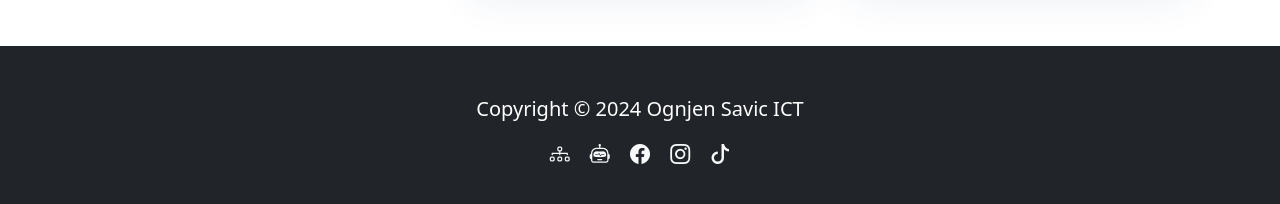
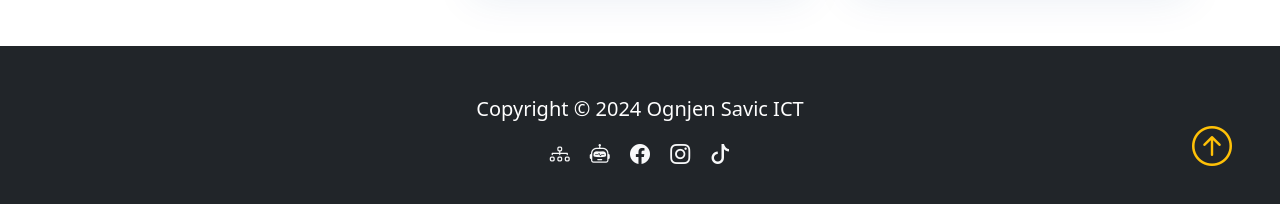
Before and after one commit to mrrobot776/mrrobot776.github.io, a plain HTML site: page whatweoffer.html in a window 1280 px wide. Shown: the part 780-984 px from the top of the page. Drawn offline with nearby package versions, Linux system fonts and the light colour scheme.

```diff
--- a/whatweoffer.html
+++ b/whatweoffer.html
@@ -139,7 +139,7 @@
       </section>
 
             <!-- Footer -->
-            <footer class="p-5 bg-dark text-white text-center">
+            <footer class="p-5 bg-dark text-white text-center position-relative mt-5">
               <div class="container">
                 <p class="lead">Copyright &copy; 2024 Ognjen Savic ICT</p>
 
@@ -151,6 +151,9 @@
                   <a href="https://www.tiktok.com/" target="_blank" class="text-light"><i class="fs-5 m-2 bi bi-tiktok"></i></a>
                 </div>
 
+                <a href="#" class="position-absolute bottom-0 end-0 p-5">
+                  <i class="bi bi-arrow-up-circle h1 text-warning"></i>
+                </a>
               </div>
             </footer>
 
```
Lines whose indentation alone changed are shown as unchanged.
